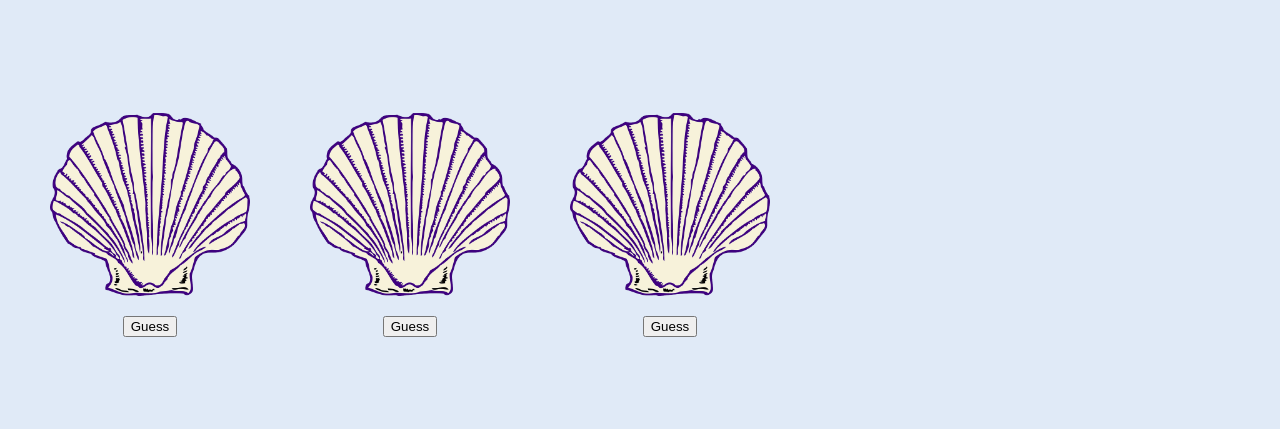
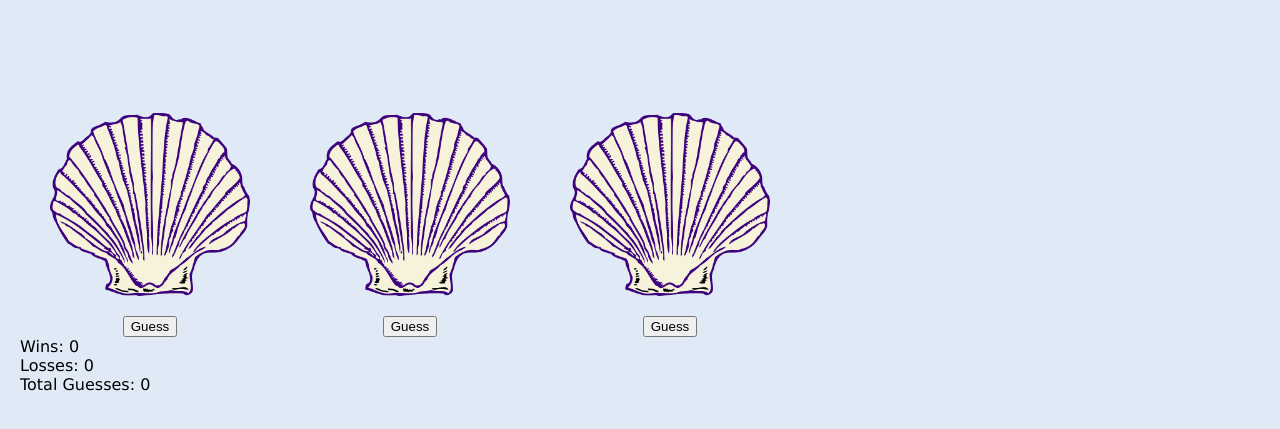
Before and after one commit to MichelleRS/wk-01-shell-game, a plain HTML site: page index.html in a window 1280 px wide. Shown: the part 87-516 px from the top of the page. Drawn offline with Linux system fonts and the light colour scheme.

Commit message:
Build HTML for stats section

```diff
--- a/index.html
+++ b/index.html
@@ -52,6 +52,12 @@
                     <button id="button-3">Guess</button>
                 </div>
             </section>
+
+            <section class="stats">
+                <div class="stat">Wins: <span id="wins">0</span></div>
+                <div class="stat">Losses: <span id="losses">0</span></div>
+                <div class="stat">Total Guesses: <span id="total">0</span></div>
+            </section>
         </main>
     </body>
 </html>
```
Also changed, not shown: 1 other file.
